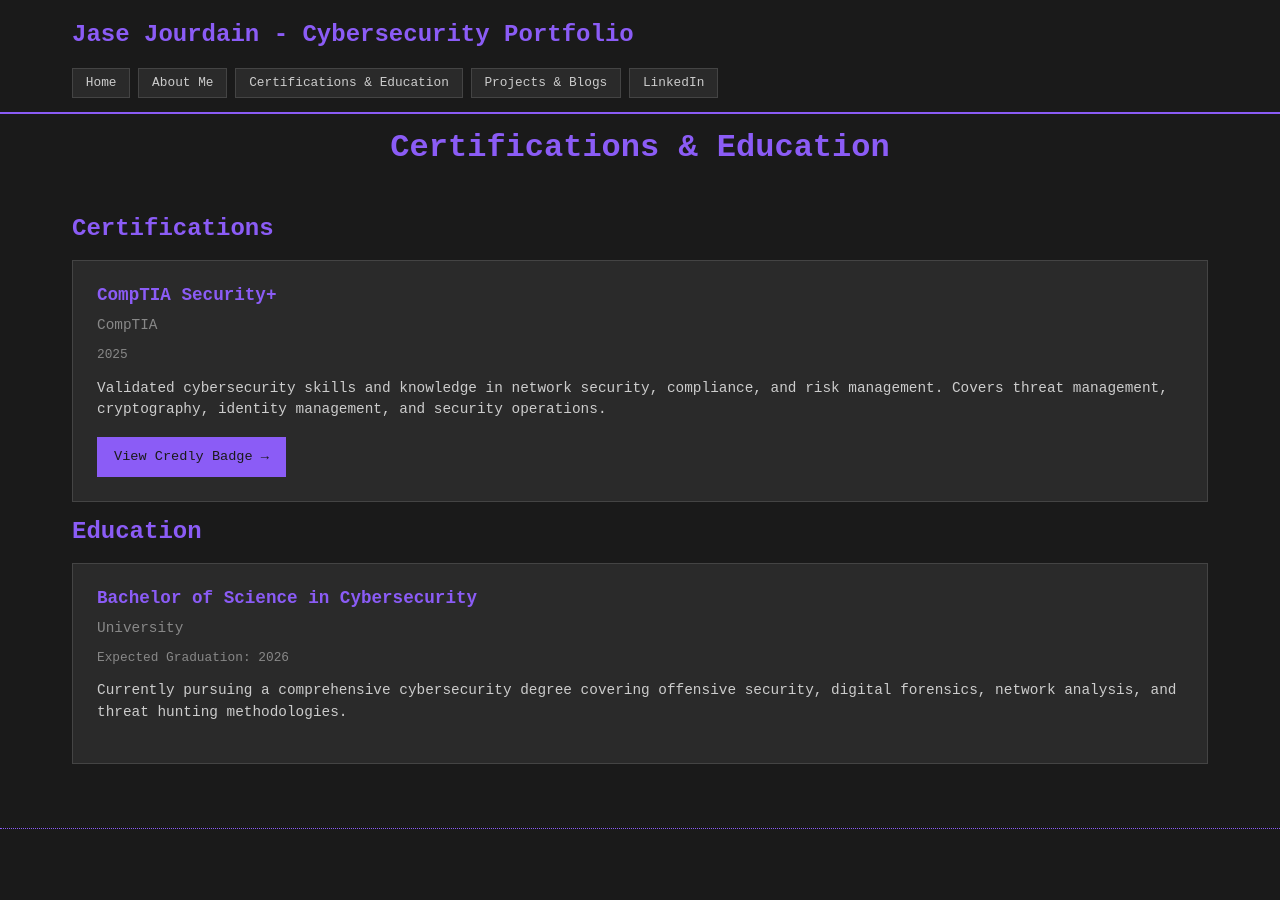
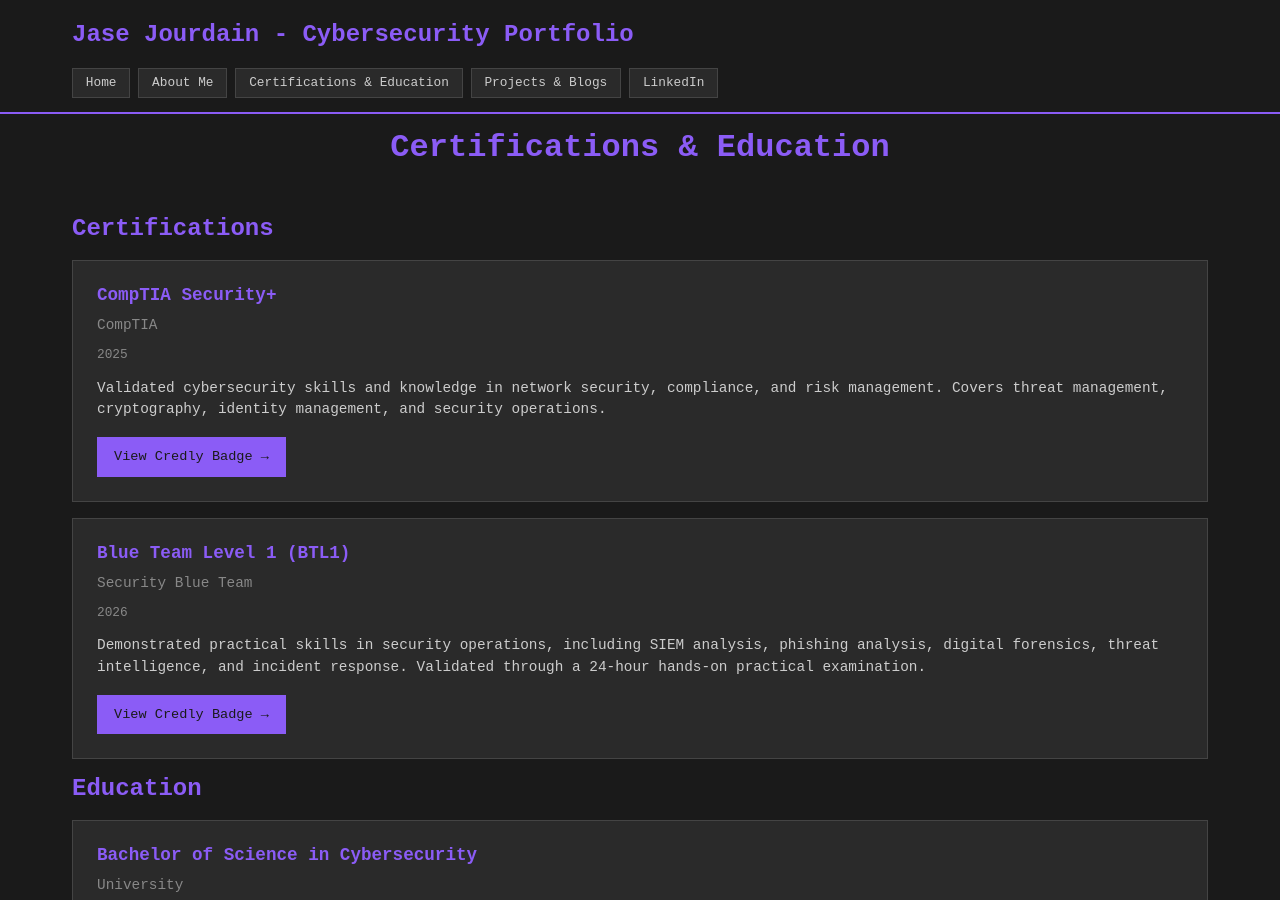
Before and after one commit to JaseXSec/JaseXSec.github.io, a Jekyll site: the page built from certifications.md, in a window 1280 px wide and 900 px high. Built offline with Jekyll 4.4.1, drawn with Linux system fonts in a browser that asks for light colours.

Commit message:
Udated certifications.md
Added BTL1 certification

```diff
--- a/certifications.md
+++ b/certifications.md
@@ -18,6 +18,16 @@ title: Certifications & Education
             </div>
         </div>
 
+        <div class="cert-item">
+            <h4>Blue Team Level 1 (BTL1)</h4>
+            <div class="issuer">Security Blue Team</div>
+            <div class="date">2026</div>
+            <div class="description">Demonstrated practical skills in security operations, including SIEM analysis, phishing analysis, digital forensics, threat intelligence, and incident response. Validated through a 24-hour hands-on practical examination.</div>
+            <div class="badge-link">
+                <a href="https://www.credly.com/badges/c6da2850-d7c1-4796-a1f0-cfc331a9248e/linked_in_profile" target="_blank" class="btn">View Credly Badge →</a>
+            </div>
+        </div>
+
         <h3>Education</h3>
         <div class="cert-item">
             <h4>Bachelor of Science in Cybersecurity</h4>
```
